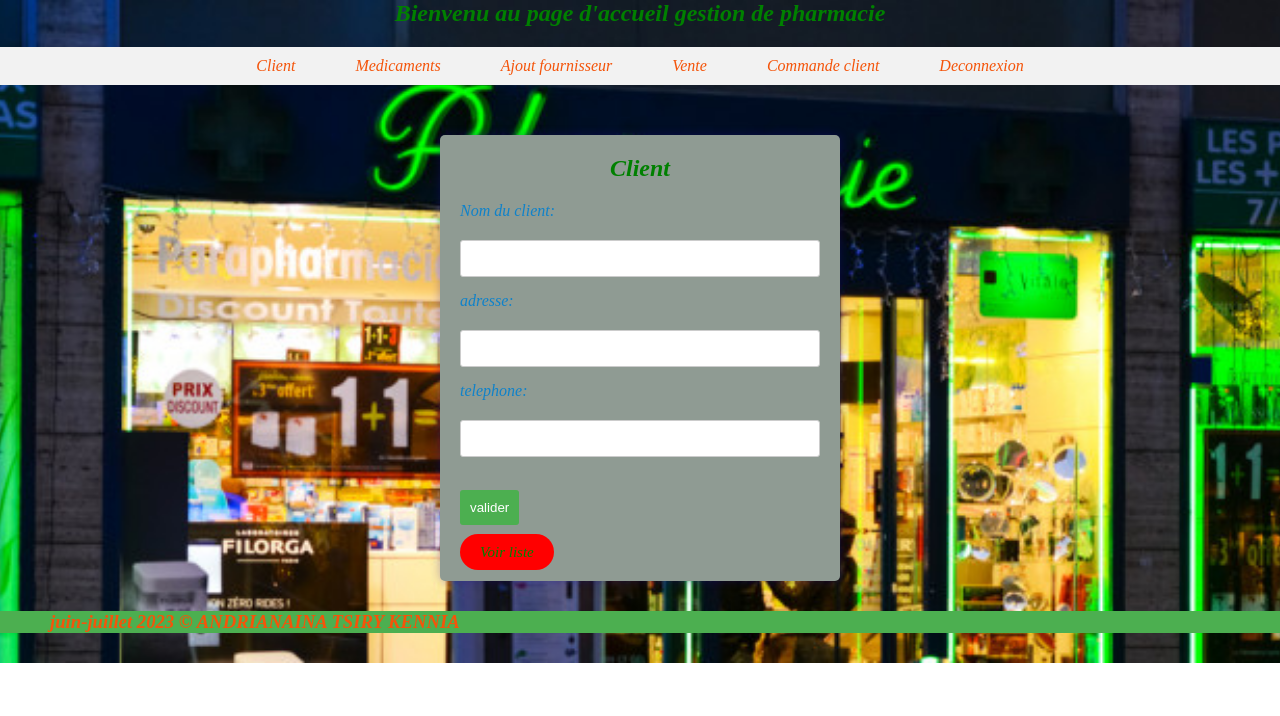
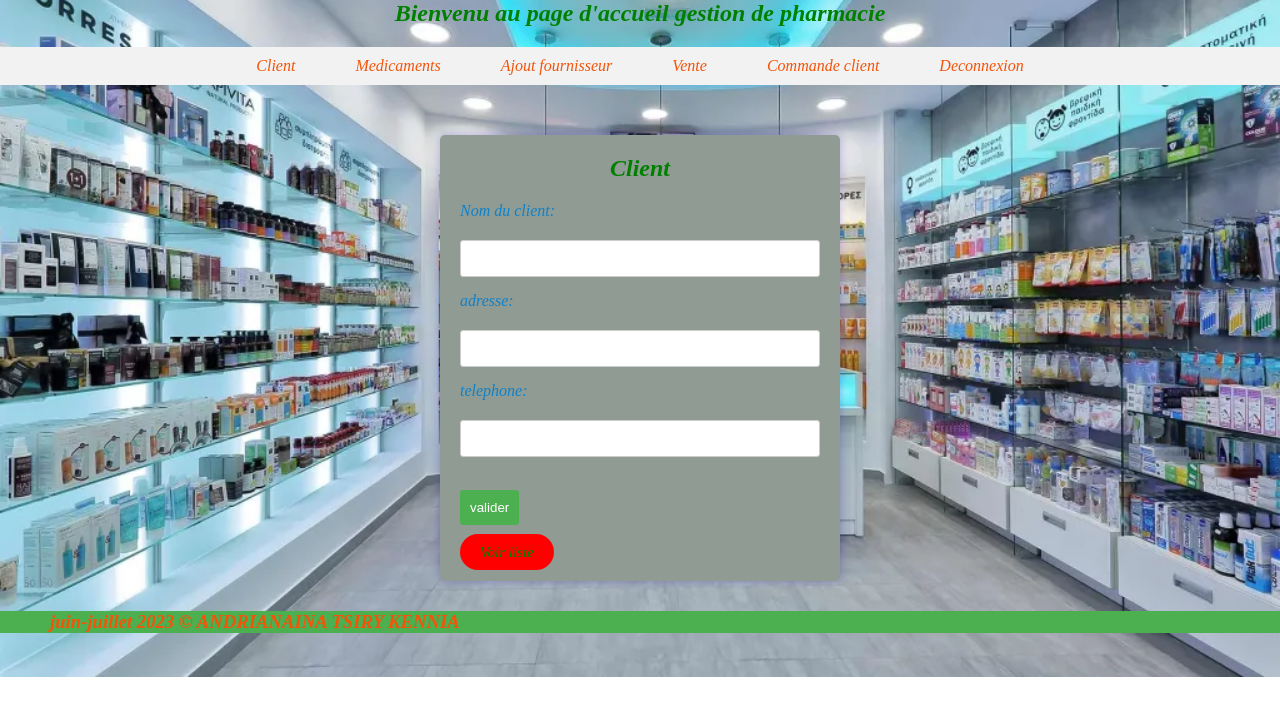
Before and after one commit to kenbrawn/gestion_pharmacie, a PHP site: page /accueil/accueil.php in a window 1280 px wide. Shown: the top 716 px of the page. Run offline with PHP 8.4, Linux system fonts and the light colour scheme; data that the repository does not hold is empty.

Commit message:
Update style.css

```diff
--- a/accueil/style.css
+++ b/accueil/style.css
@@ -5,7 +5,7 @@
 }
 
 body {
-       background: url('pharmamaison.jpg');
+       background: url('accueil_image.webp');
 		background-position: center;
 		background-repeat: no-repeat;
 		background-size: cover;
@@ -112,7 +112,7 @@
 	font-style: italic;
 	font-weight: 700;
 	margin-top: 30px;
-	margin-bottom: 30px;
+
 
 
 }
```
